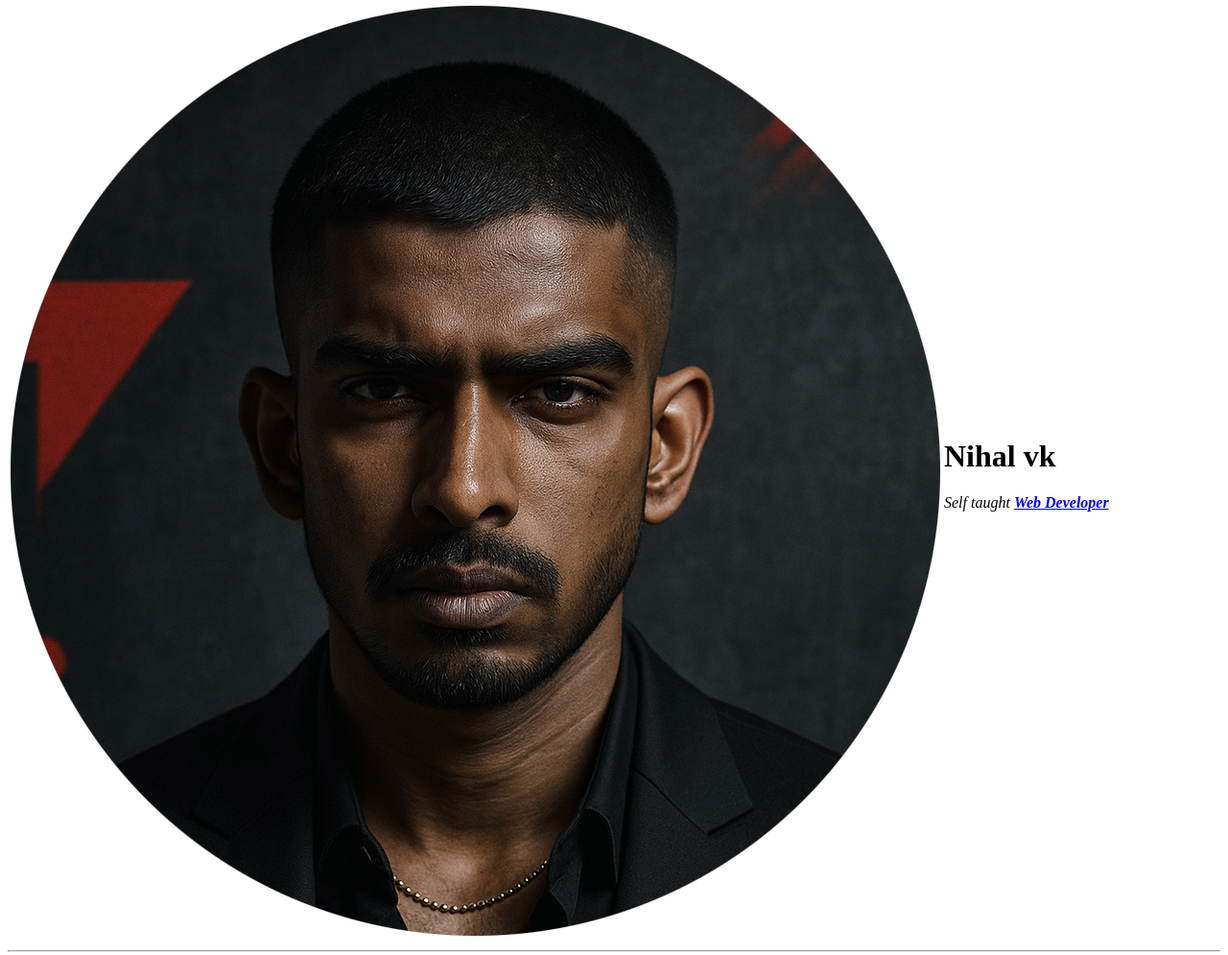
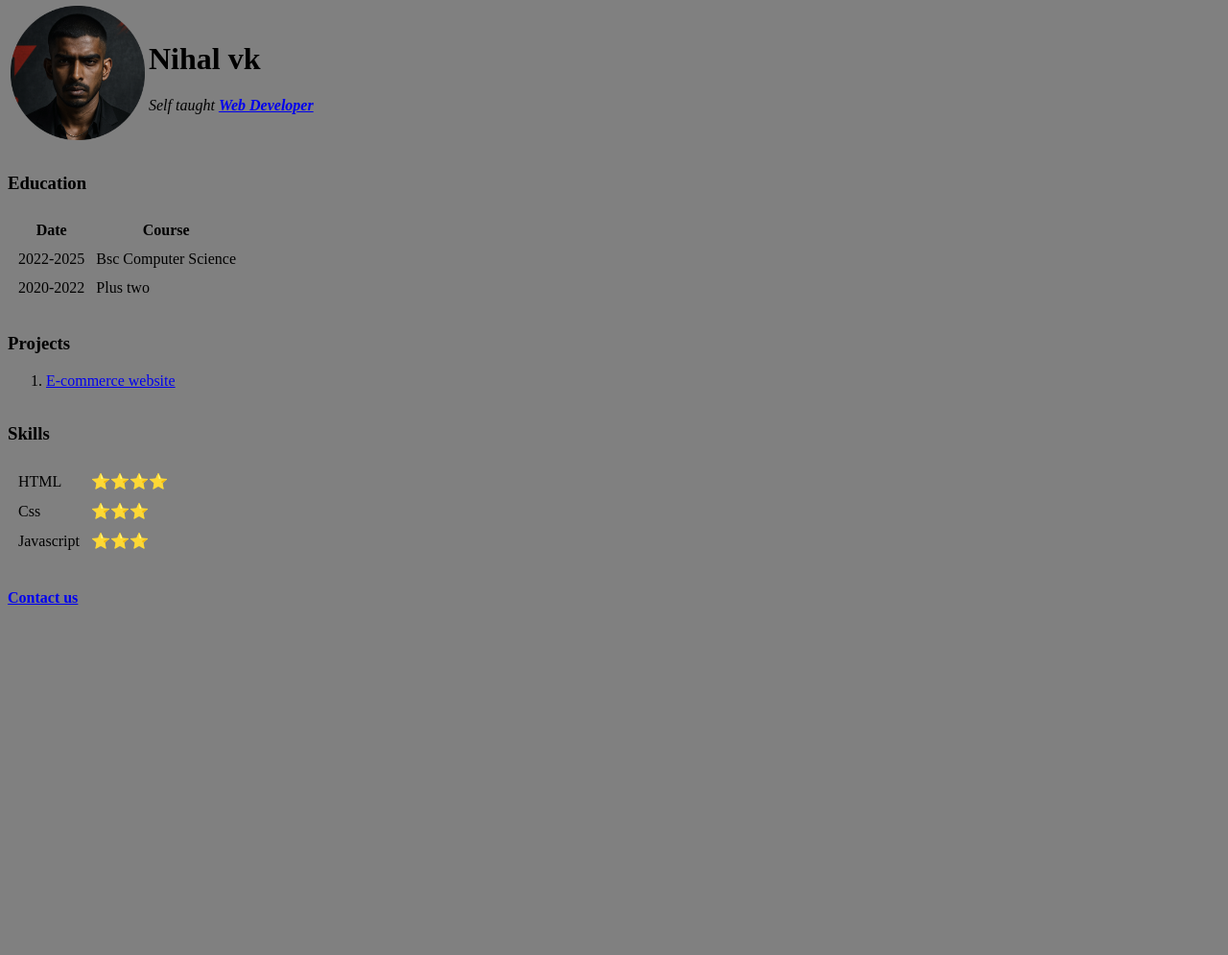
Before and after one commit to nihalvk-hue/Cv, a plain HTML site: page index.html in a window 1280 px wide. Shown: the part 5-1000 px from the top of the page at 96% size. After the commit the page ends 800 px from the top, so only its background shows below. Drawn offline with Linux system fonts and the light colour scheme.

Commit message:
Update index.html

```diff
--- a/index.html
+++ b/index.html
@@ -3,6 +3,19 @@
   <head>
     <meta charset="utf-8">
     <title>nihal profile</title>
+    <style>
+      body{
+        background-color: grey;
+      }
+      img{
+        height: 140px;
+      }
+      hr{
+        background-color: black;
+        border-style: none;
+        height: 2px:
+      }
+    </style>
   </head>
   <body>
     <table>
```
